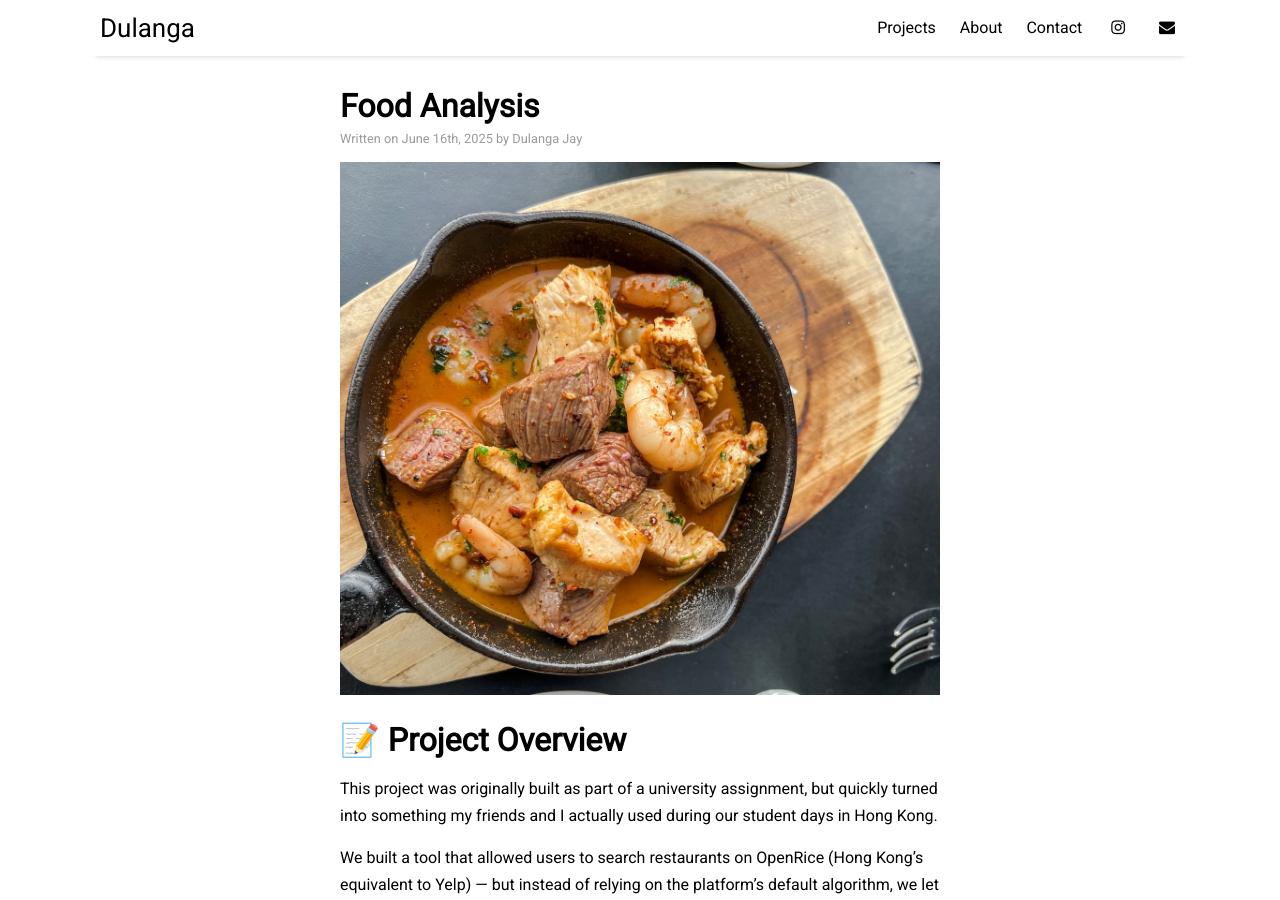
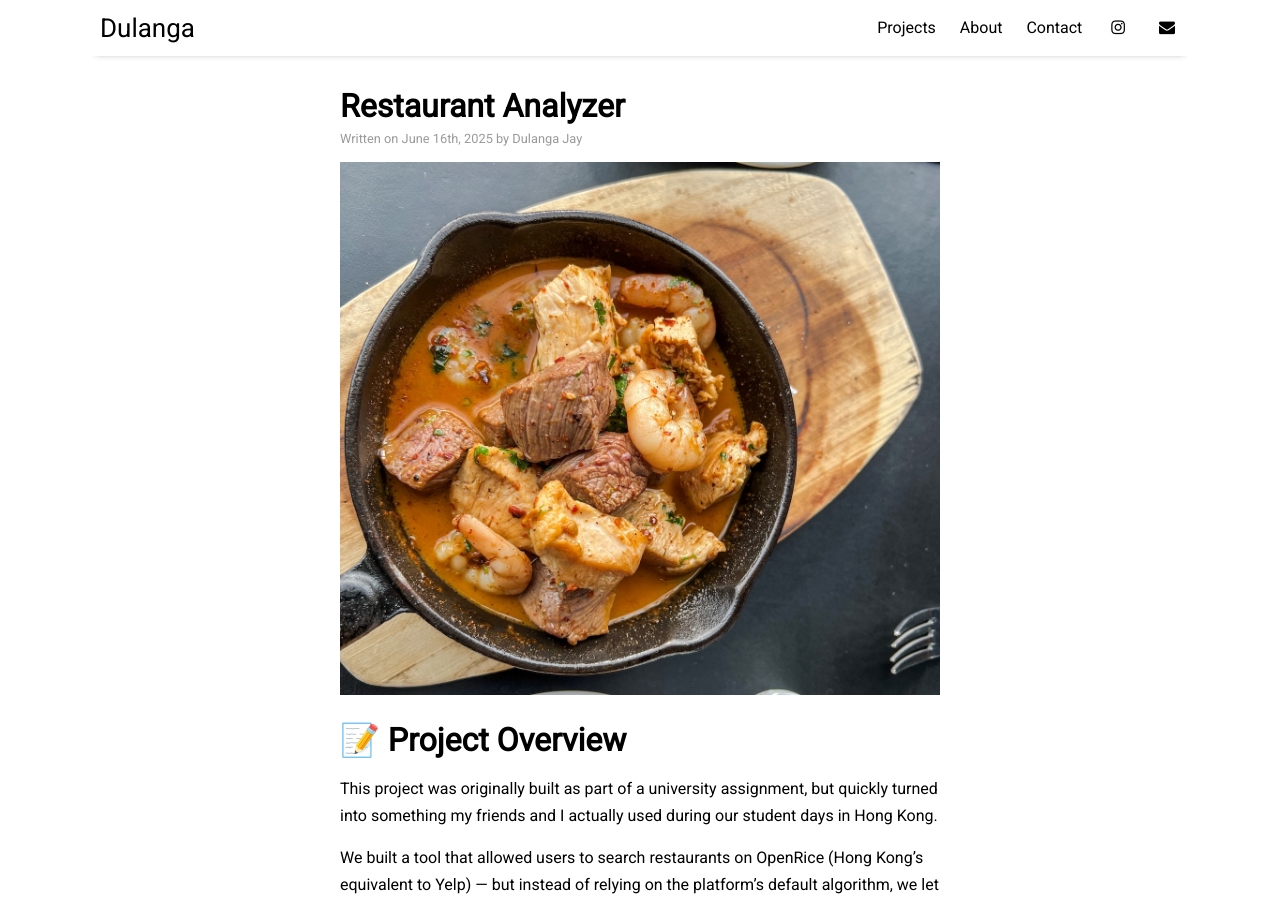
Before and after one commit to dulangaj/dulangaj.github.io, a Jekyll site: the page built from _posts/2025-06-16-restaurant-analyzer.md, in a window 1280 px wide and 900 px high. Built offline with Jekyll 4.4.1, drawn with Linux system fonts in a browser that asks for light colours; nearby versions of some CDN libraries.

Commit message:
Title fix for Restaurant Analyzer

```diff
--- a/_posts/2025-06-16-food-analysis.md
+++ b/_posts/2025-06-16-restaurant-analyzer.md
@@ -1,6 +1,6 @@
 ---
 layout: post
-title: "Food Analysis"
+title: "Restaurant Analyzer"
 author: "Dulanga Jay"
 categories: projects
 tags: [projects, python]
```
